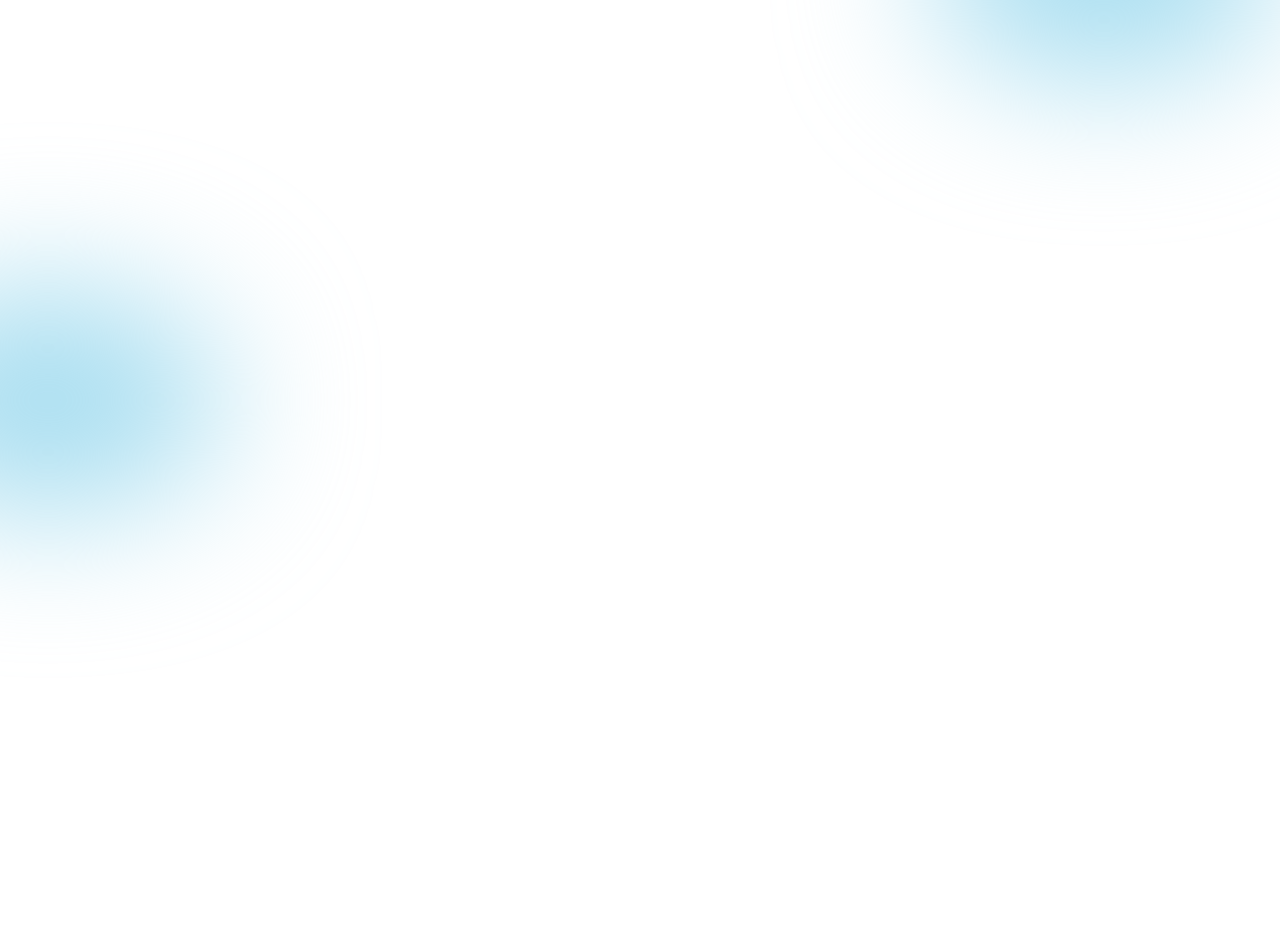
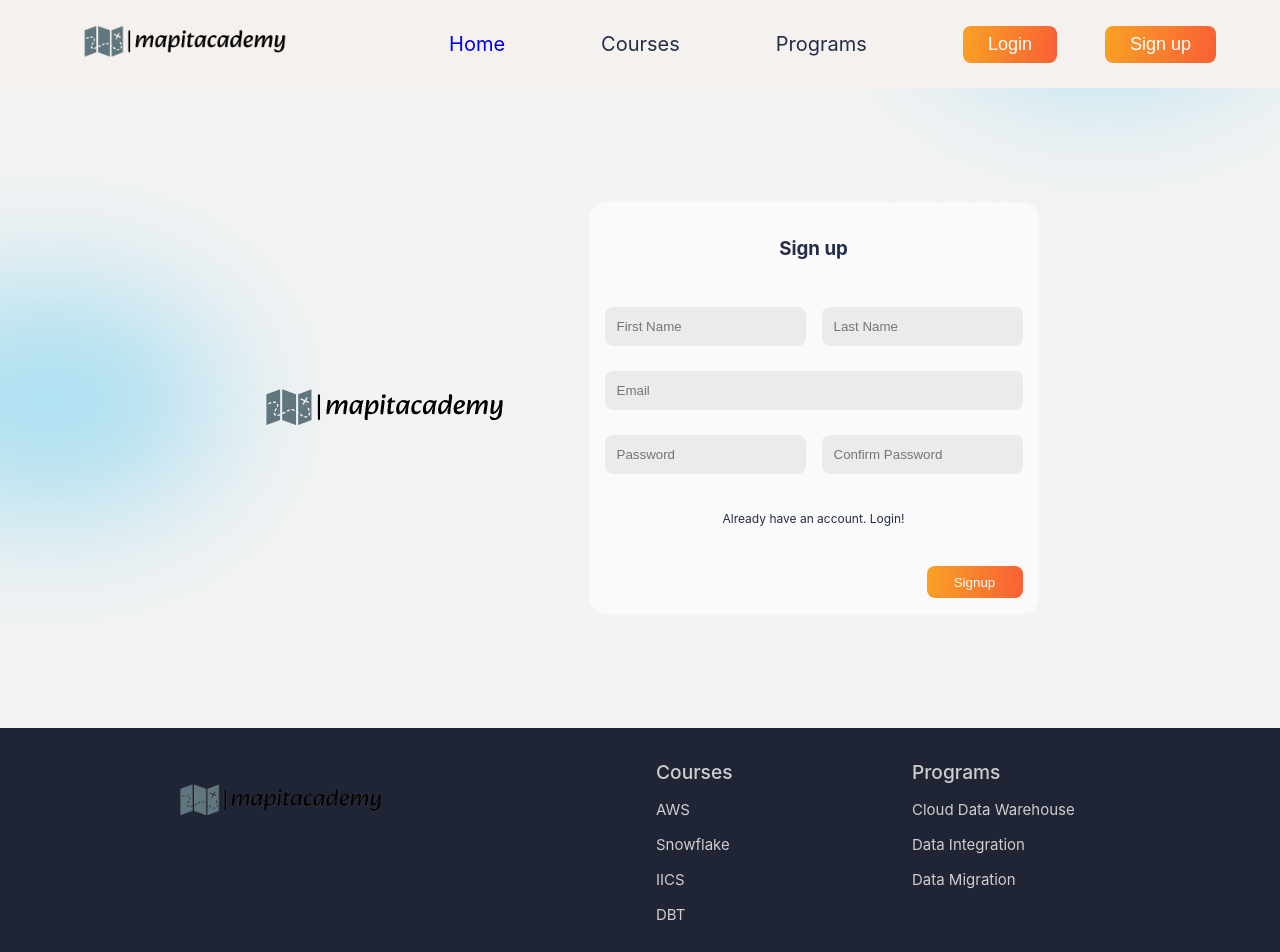
Before and after one commit to Community-Programmer/Map-It-Academy, a React (Create React App) app in the folder client/: page /signup in a window 1280 px wide. Before the commit this address had no page. Shown: the top 952 px of the page. Before the commit the page ends 800 px from the top, so only its background shows below. Built offline with nearby package versions, Linux system fonts and the light colour scheme.

Commit message:
Separate login/signup page

```diff
--- a/client/src/App.js
+++ b/client/src/App.js
@@ -5,6 +5,8 @@ import Layout from "./Layout/Layout";
 import About from "./pages/About/About";
 import Courses from "./pages/Courses/Courses";
 import Programs from "./pages/Programs/Programs";
+import Login from "./pages/Auth/Login/Login";
+import Signup from "./pages/Auth/SignUp/Signup";
 
 function App() {
   return (
@@ -17,6 +19,8 @@ function App() {
           <Route path="/about" element={<About />} />
           <Route path="/courses" element={<Courses />} />
           <Route path="/programs" element={<Programs />} />
+          <Route path="/login" element={<Login />} />
+          <Route path="/signup" element={<Signup />} />
         </Route>
       </Routes>
     </div>
--- a/client/src/components/Navbar/Navbar.jsx
+++ b/client/src/components/Navbar/Navbar.jsx
@@ -1,21 +1,25 @@
 import React from "react";
 import "./Navbar.scss";
 import logo from "../../assets/logo.png";
+import { NavLink, useNavigate } from "react-router-dom";
 
 const Navbar = () => {
+
+  const navigate = useNavigate();
+
   return (
     <div className="navbar">
-      <img src={logo} alt="" className="logo" />
+      <NavLink to='/'><img src={logo} alt="" className="logo" /></NavLink>
       <ul>
-        <li>Home</li>
+        <NavLink to='/'><li>Home</li></NavLink>
         <li>
           <div class="dropdown">
             Courses
             <div class="dropdown-content">
-              <a href="#">AWS</a>
-              <a href="#">Snowflake</a>
-              <a href="#">IICS</a>
-              <a href="#">DBT</a>
+              <NavLink href="#">AWS</NavLink>
+              <NavLink href="#">Snowflake</NavLink>
+              <NavLink href="#">IICS</NavLink>
+              <NavLink href="#">DBT</NavLink>
             </div>
           </div>
         </li>
@@ -23,14 +27,15 @@ const Navbar = () => {
           <div class="dropdown">
             Programs
             <div class="dropdown-content">
-              <a href="#">Cloud Data Warehouse</a>
-              <a href="#">Data Integration</a>
-              <a href="#">Data Migration</a>
+              <NavLink href="#">Cloud Data Warehouse</NavLink>
+              <NavLink href="#">Data Integration</NavLink>
+              <NavLink href="#">Data Migration</NavLink>
             </div>
           </div>
         </li>
       </ul>
-      <button className="button nv-button">Login</button>
+      <button onClick={()=>navigate('/login')} className="button nv-button">Login</button>
+      <button onClick={()=>navigate('/signup')} className="button nv-button">Sign up</button>
     </div>
   );
 };
--- a/client/src/pages/Auth/Auth.jsx
+++ /dev/null
@@ -1,109 +0,0 @@
-import React from "react";
-import "./Auth.scss";
-import Logo from "../../assets/logo.png";
-
-const Auth = () => {
-  return (
-    <div className="Auth">
-      <div className="a-left">
-        <img src={Logo} alt="" />
-      </div>
-
-      {/* <LogIn /> */}
-      <SignUp />
-    </div>
-  );
-};
-function LogIn() {
-  return (
-    <div className="a-right">
-      <form className="infoForm authForm">
-        <h3>Log In</h3>
-
-        <div>
-          <input
-            type="email"
-            placeholder="Email"
-            className="infoInput"
-            name="email"
-          />
-        </div>
-
-        <div>
-          <input
-            type="password"
-            className="infoInput"
-            placeholder="Password"
-            name="password"
-          />
-        </div>
-
-        <div>
-          <span style={{ fontSize: "12px" }}>
-            Don't have an account Sign up
-          </span>
-          <button className="button infoButton">Login</button>
-        </div>
-      </form>
-    </div>
-  );
-}
-function SignUp() {
-  return (
-    <div className="a-right">
-      <form className="infoForm authForm">
-        <h3>Sign up</h3>
-
-        <div>
-          <input
-            type="text"
-            placeholder="First Name"
-            className="infoInput"
-            name="firstname"
-          />
-          <input
-            type="text"
-            placeholder="Last Name"
-            className="infoInput"
-            name="lastname"
-          />
-        </div>
-
-        <div>
-          <input
-            type="email"
-            className="infoInput"
-            name="email"
-            placeholder="Email"
-          />
-        </div>
-
-        <div>
-          <input
-            type="text"
-            className="infoInput"
-            name="password"
-            placeholder="Password"
-          />
-          <input
-            type="text"
-            className="infoInput"
-            name="confirmpass"
-            placeholder="Confirm Password"
-          />
-        </div>
-
-        <div>
-          <span style={{ fontSize: "12px" }}>
-            Already have an account. Login!
-          </span>
-        </div>
-        <button className="button infoButton" type="submit">
-          Signup
-        </button>
-      </form>
-    </div>
-  );
-}
-
-export default Auth;
--- /dev/null
+++ b/client/src/pages/Auth/Login/Login.jsx
@@ -0,0 +1,45 @@
+import React from "react";
+import "../Auth.scss";
+import Logo from '../../../assets/logo.png';
+
+const Login = () => {
+  return (
+    <div className="Auth">
+      <div className="a-left">
+        <img src={Logo} alt="" />
+      </div>
+      <div className="a-right">
+        <form className="infoForm authForm">
+          <h3>Log In</h3>
+
+          <div>
+            <input
+              type="email"
+              placeholder="Email"
+              className="infoInput"
+              name="email"
+            />
+          </div>
+
+          <div>
+            <input
+              type="password"
+              className="infoInput"
+              placeholder="Password"
+              name="password"
+            />
+          </div>
+
+          <div>
+            <span style={{ fontSize: "12px" }}>
+              Don't have an account Sign up
+            </span>
+            <button className="button infoButton">Login</button>
+          </div>
+        </form>
+      </div>
+    </div>
+  );
+};
+
+export default Login;
--- /dev/null
+++ b/client/src/pages/Auth/SignUp/Signup.jsx
@@ -0,0 +1,69 @@
+import React from "react";
+import Logo from '../../../assets/logo.png';
+import "../Auth.scss";
+
+const Signup = () => {
+  return (
+    <div className="Auth">
+      <div className="a-left">
+        <img src={Logo} alt="" />
+      </div>
+
+      <div className="a-right">
+        <form className="infoForm authForm">
+          <h3>Sign up</h3>
+
+          <div>
+            <input
+              type="text"
+              placeholder="First Name"
+              className="infoInput"
+              name="firstname"
+            />
+            <input
+              type="text"
+              placeholder="Last Name"
+              className="infoInput"
+              name="lastname"
+            />
+          </div>
+
+          <div>
+            <input
+              type="email"
+              className="infoInput"
+              name="email"
+              placeholder="Email"
+            />
+          </div>
+
+          <div>
+            <input
+              type="text"
+              className="infoInput"
+              name="password"
+              placeholder="Password"
+            />
+            <input
+              type="text"
+              className="infoInput"
+              name="confirmpass"
+              placeholder="Confirm Password"
+            />
+          </div>
+
+          <div>
+            <span style={{ fontSize: "12px" }}>
+              Already have an account. Login!
+            </span>
+          </div>
+          <button className="button infoButton" type="submit">
+            Signup
+          </button>
+        </form>
+      </div>
+    </div>
+  );
+};
+
+export default Signup;
--- a/client/src/pages/Home/Home.jsx
+++ b/client/src/pages/Home/Home.jsx
@@ -3,12 +3,10 @@ import "./Home.scss";
 import Frontpage from "../../components/Frontpage/Frontpage";
 import Introduction from "../../components/Introduction/Introduction";
 import Courses from "../Courses/Courses";
-import Auth from "../Auth/Auth";
 
 const Home = () => {
   return (
     <div className="Home">
-      {/* <Auth/> */}
       <Frontpage />
       <Introduction />
       <Courses />
```
